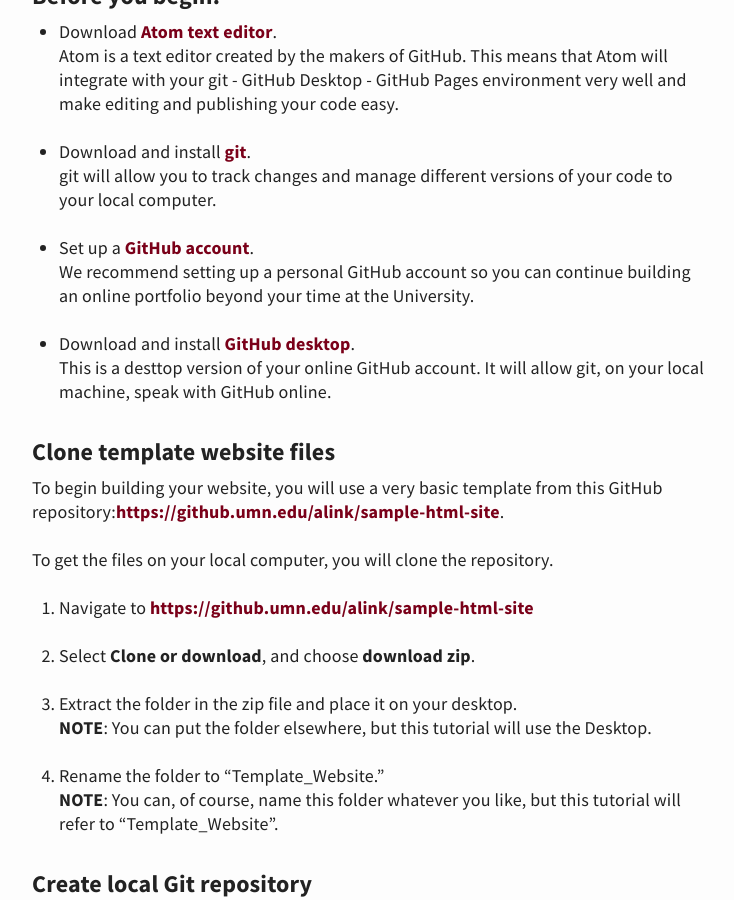
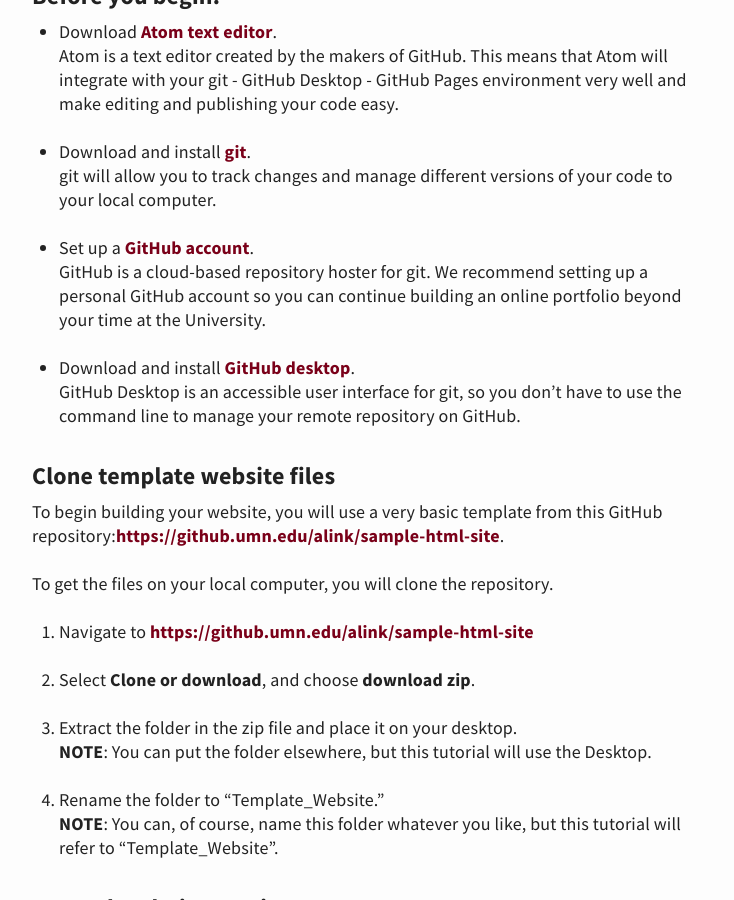
Before and after one commit to kristinashirk/digital-tech, a Jekyll site: the page built from _posts/2019-09-02-git and GitHub.md, in a window 1280 px wide and 900 px high, scrolled down 1011 px. Shown: the whole window, without its empty margins (270-1004 px from the left). Built offline with Jekyll 4.4.1, drawn with Linux system fonts in a browser that asks for light colours.

Commit message:
using smart words

```diff
--- a/_posts/2019-09-02-git and GitHub.md
+++ b/_posts/2019-09-02-git and GitHub.md
@@ -19,10 +19,10 @@ published: true
     git will allow you to track changes and manage different versions of your code to your local computer.
 
 * Set up a [GitHub account](https://github.com).
-    We recommend setting up a personal GitHub account so you can continue building an online portfolio beyond your time at the University.
+   GitHub is a cloud-based repository hoster for git. We recommend setting up a personal GitHub account so you can continue building an online portfolio beyond your time at the University.
 
 * Download and install [GitHub desktop](https://desktop.github.com/).
-    This is a desttop version of your online GitHub account. It will allow git, on your local machine, speak with GitHub online.
+    GitHub Desktop is an accessible user interface for git, so you don't have to use the command line to manage your remote repository on GitHub.
 
 ### Clone template website files
 To begin building your website, you will use a very basic template from this GitHub repository:[https://github.umn.edu/alink/sample-html-site](https://github.umn.edu/alink/sample-html-site).
```
